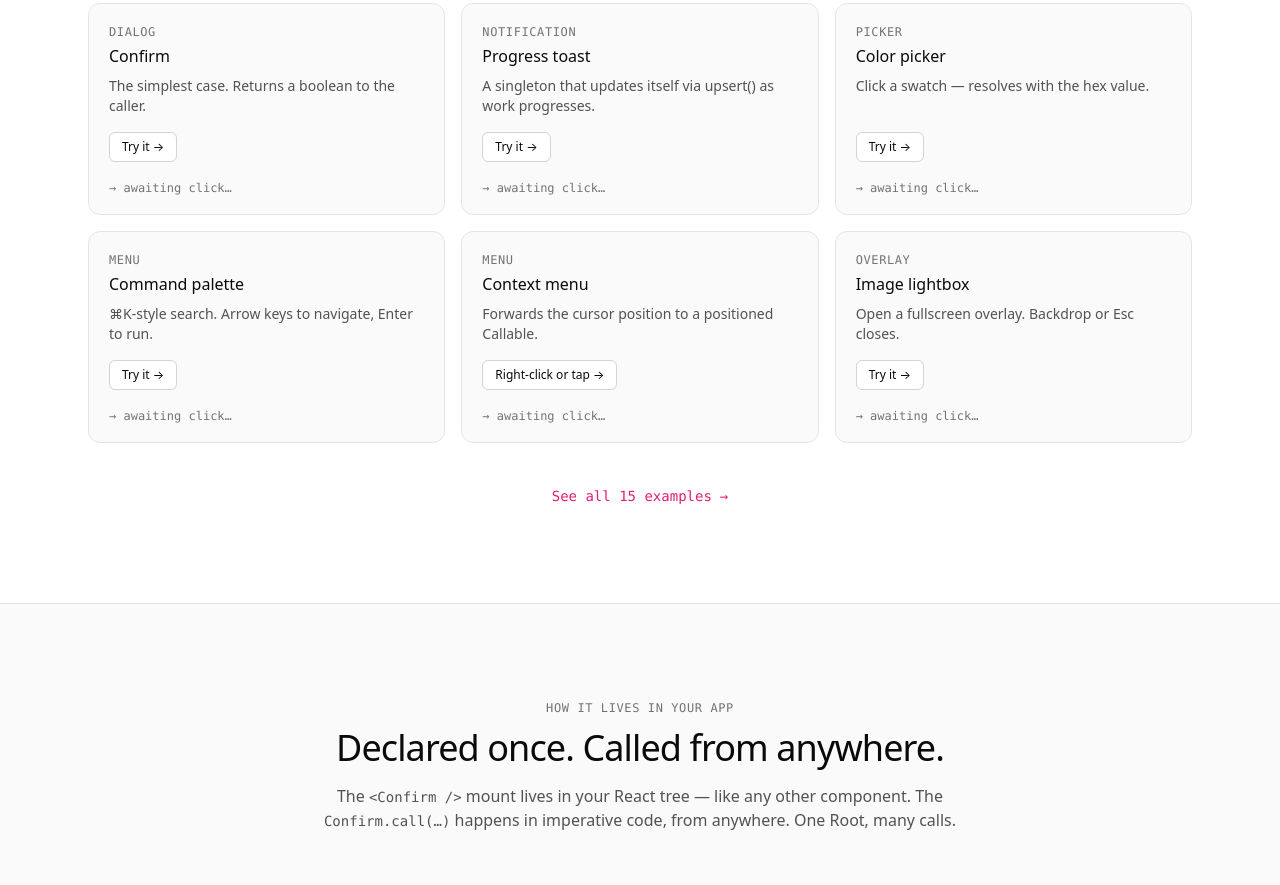
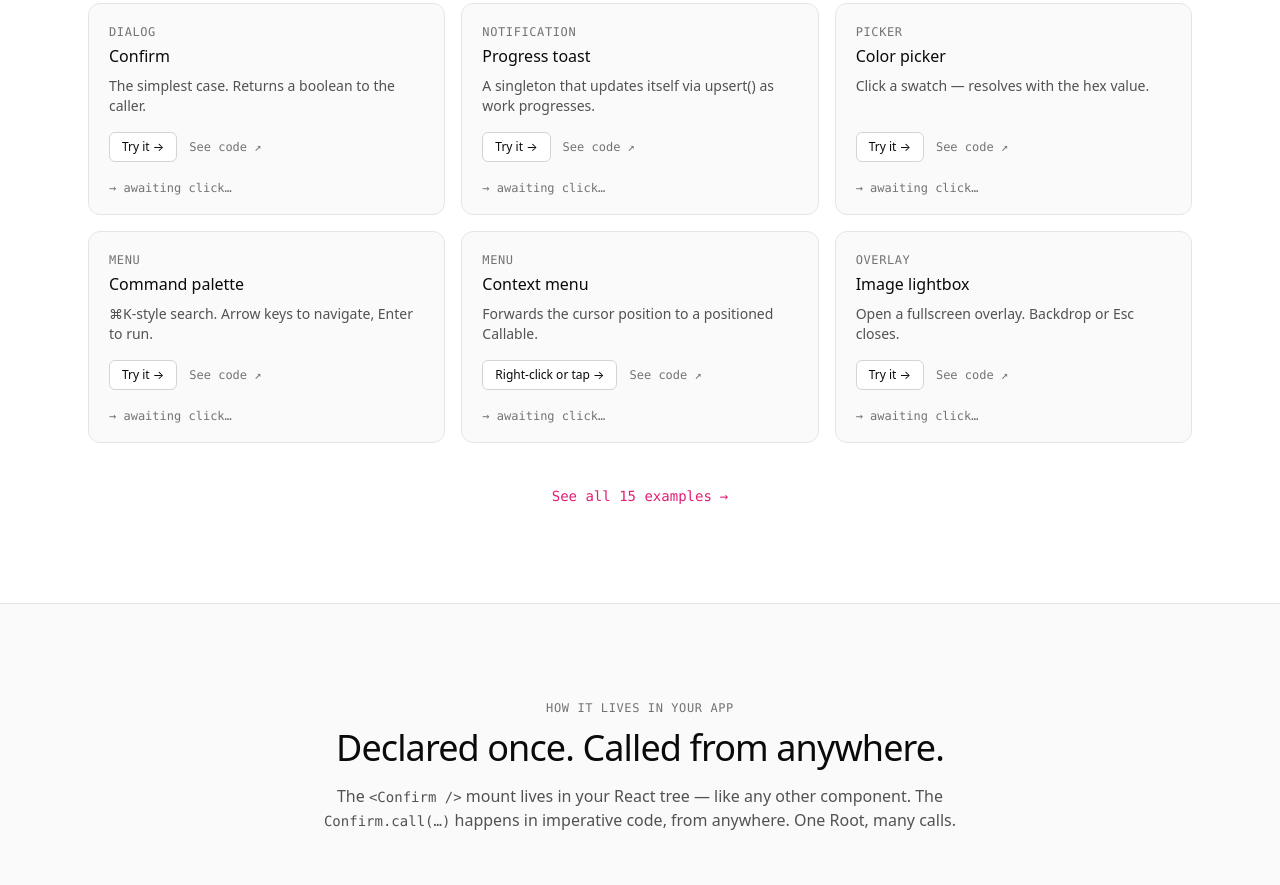
Before and after one commit to desko27/react-call, an Astro site in the folder sites/web/: page / in a window 1280 px wide. Shown: the part 1171-2056 px from the top of the page. Built offline with nearby package versions, Linux system fonts and the light colour scheme; Astro itself is replaced by a stand-in of ours.

Commit message:
feat(web): "See code" link on each "Any component you can await" card
Next to the existing "Try it →" / "Right-click or tap →" action, each
card in NotJustConfirmations now exposes a "See code ↗" link that
navigates to the example's full detail page — same source layout the
gallery uses (live demo + The Callable / The caller blocks + notes
where present).

The Card component takes a new required `slug` prop. Six call sites
updated with their corresponding example slugs (confirm-dialog,
progress-toast, color-picker, command-palette, context-menu,
image-lightbox).

Visual: "See code" is a muted mono link sitting beside the Try-it
button so the two affordances are at the same vertical rhythm and the
action button stays the primary visual weight.

```diff
--- a/sites/web/src/components/landing/NotJustConfirmations.tsx
+++ b/sites/web/src/components/landing/NotJustConfirmations.tsx
@@ -48,6 +48,7 @@ const formatVoid = (label: string): Result => ({
 })
 
 interface CardProps {
+  slug: string
   category: string
   title: string
   description: string
@@ -56,6 +57,7 @@ interface CardProps {
 }
 
 const Card = ({
+  slug,
   category,
   title,
   description,
@@ -80,13 +82,21 @@ const Card = ({
       <p className="mt-2 flex-1 text-sm text-[var(--color-fg-muted)]">
         {description}
       </p>
+      <div className="mt-4 flex items-center gap-3">
         <button
           type="button"
           onClick={handleClick}
-        className="mt-4 self-start rounded-md border border-[var(--color-border-strong)] bg-[var(--color-bg)] px-3 py-1.5 text-xs text-[var(--color-fg)] transition-colors hover:border-[var(--color-accent)] hover:text-[var(--color-accent)]"
+          className="rounded-md border border-[var(--color-border-strong)] bg-[var(--color-bg)] px-3 py-1.5 text-xs text-[var(--color-fg)] transition-colors hover:border-[var(--color-accent)] hover:text-[var(--color-accent)]"
         >
           {buttonLabel}
         </button>
+        <a
+          href={`/examples/${slug}`}
+          className="font-mono text-xs text-[var(--color-fg-subtle)] transition-colors hover:text-[var(--color-fg-muted)]"
+        >
+          See code ↗
+        </a>
+      </div>
       <div className="mt-3 h-5">
         <ResultBadge result={result} />
       </div>
@@ -172,30 +182,35 @@ export const NotJustConfirmations = () => {
 
         <div className="mt-12 grid gap-4 sm:grid-cols-2 lg:grid-cols-3">
           <Card
+            slug="confirm-dialog"
             category="Dialog"
             title="Confirm"
             description="The simplest case. Returns a boolean to the caller."
             onTry={fireConfirm}
           />
           <Card
+            slug="progress-toast"
             category="Notification"
             title="Progress toast"
             description="A singleton that updates itself via upsert() as work progresses."
             onTry={fireToast}
           />
           <Card
+            slug="color-picker"
             category="Picker"
             title="Color picker"
             description="Click a swatch — resolves with the hex value."
             onTry={firePicker}
           />
           <Card
+            slug="command-palette"
             category="Menu"
             title="Command palette"
             description="⌘K-style search. Arrow keys to navigate, Enter to run."
             onTry={fireCommand}
           />
           <Card
+            slug="context-menu"
             category="Menu"
             title="Context menu"
             description="Forwards the cursor position to a positioned Callable."
@@ -203,6 +218,7 @@ export const NotJustConfirmations = () => {
             onTry={fireContextMenu}
           />
           <Card
+            slug="image-lightbox"
             category="Overlay"
             title="Image lightbox"
             description="Open a fullscreen overlay. Backdrop or Esc closes."
```
Lines whose indentation alone changed are shown as unchanged.
